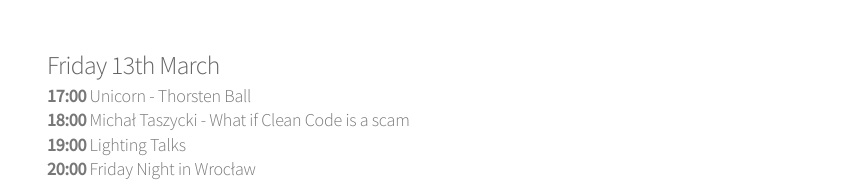
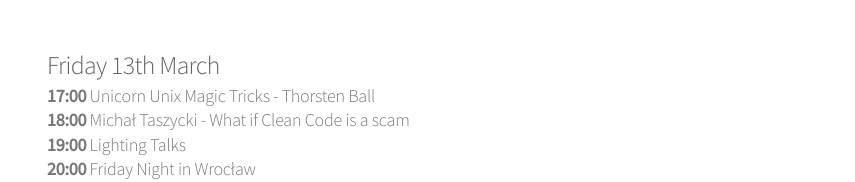
Before and after one commit to drugpl/wroc_love_2015, a plain HTML site: page public/index.html in a window 1280 px wide. Shown: the part 3444-3626 px from the top of the page, without its empty margins (212-1067 px from the left). Drawn offline with Linux system fonts and the light colour scheme.

Commit message:
Fixed name of a talk

```diff
--- a/public/index.html
+++ b/public/index.html
@@ -129,7 +129,7 @@
             <h3>Friday 13th March</h3>
             <div>
                 <span class="time">17:00</span>
-                Unicorn - Thorsten Ball
+                Unicorn Unix Magic Tricks - Thorsten Ball
             </div>
             <div>
                 <span class="time">18:00</span>
```
